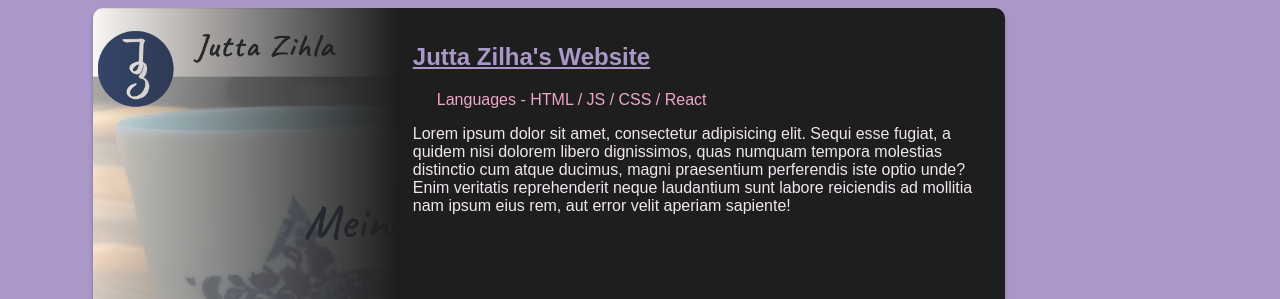
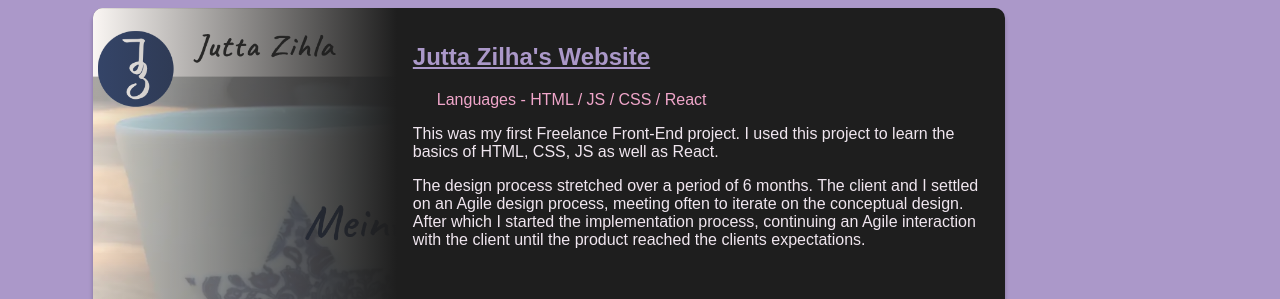
Before and after one commit to Fluxticks/portfolio-source, a SvelteKit app: page /dev in a window 1280 px wide. Shown: the part 1520-1819 px from the top of the page. Built offline with nearby package versions, Linux system fonts and the light colour scheme; a web font is replaced by a local one.

Commit message:
Add Zilha project paragraph

```diff
--- a/src/routes/dev/+page.svelte
+++ b/src/routes/dev/+page.svelte
@@ -47,10 +47,14 @@
 			languages="HTML / JS / CSS / React"
 		>
 			<p>
-				Lorem ipsum dolor sit amet, consectetur adipisicing elit. Sequi esse fugiat, a quidem nisi
-				dolorem libero dignissimos, quas numquam tempora molestias distinctio cum atque ducimus,
-				magni praesentium perferendis iste optio unde? Enim veritatis reprehenderit neque laudantium
-				sunt labore reiciendis ad mollitia nam ipsum eius rem, aut error velit aperiam sapiente!
+				This was my first Freelance Front-End project. I used this project to learn the basics of
+				HTML, CSS, JS as well as React.
+			</p>
+			<p>
+				The design process stretched over a period of 6 months. The client and I settled on an Agile
+				design process, meeting often to iterate on the conceptual design. After which I started the
+				implementation process, continuing an Agile interaction with the client until the product
+				reached the clients expectations.
 			</p>
 		</Panel>
 		<Panel
```
